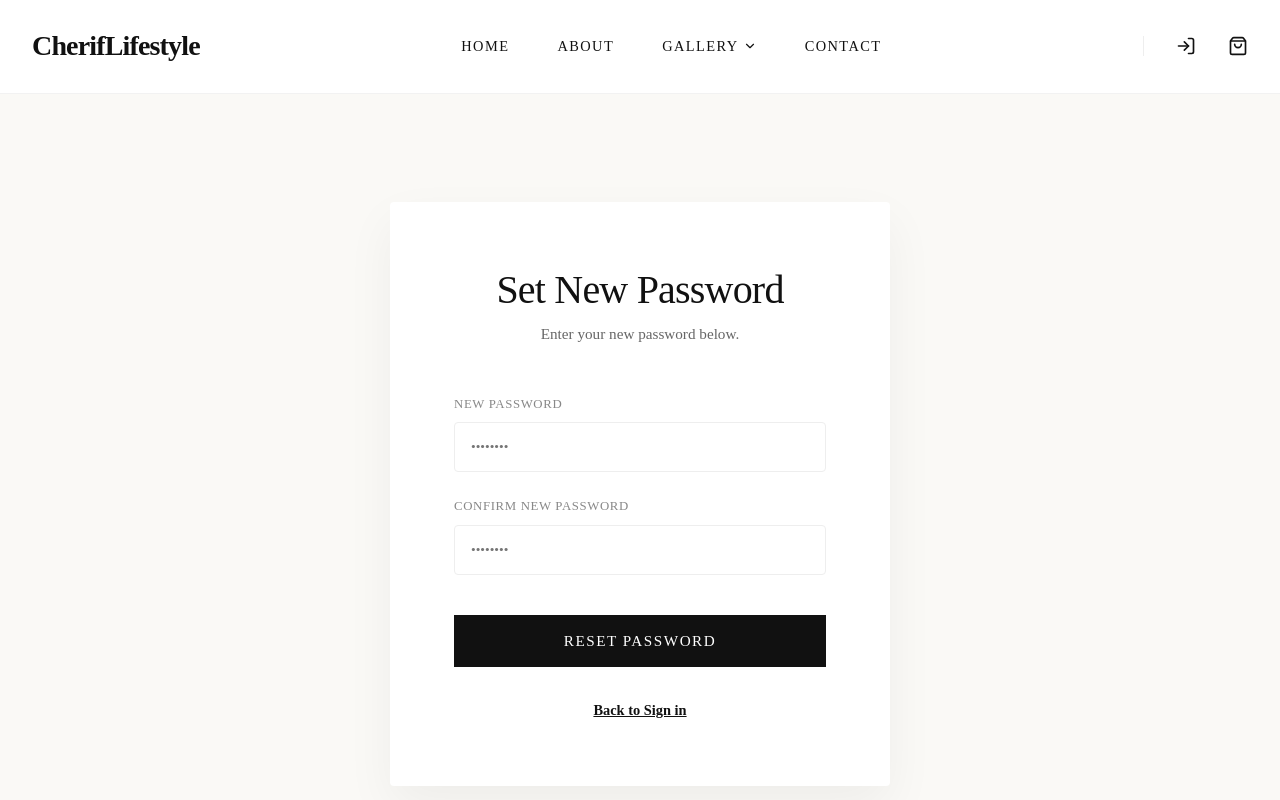
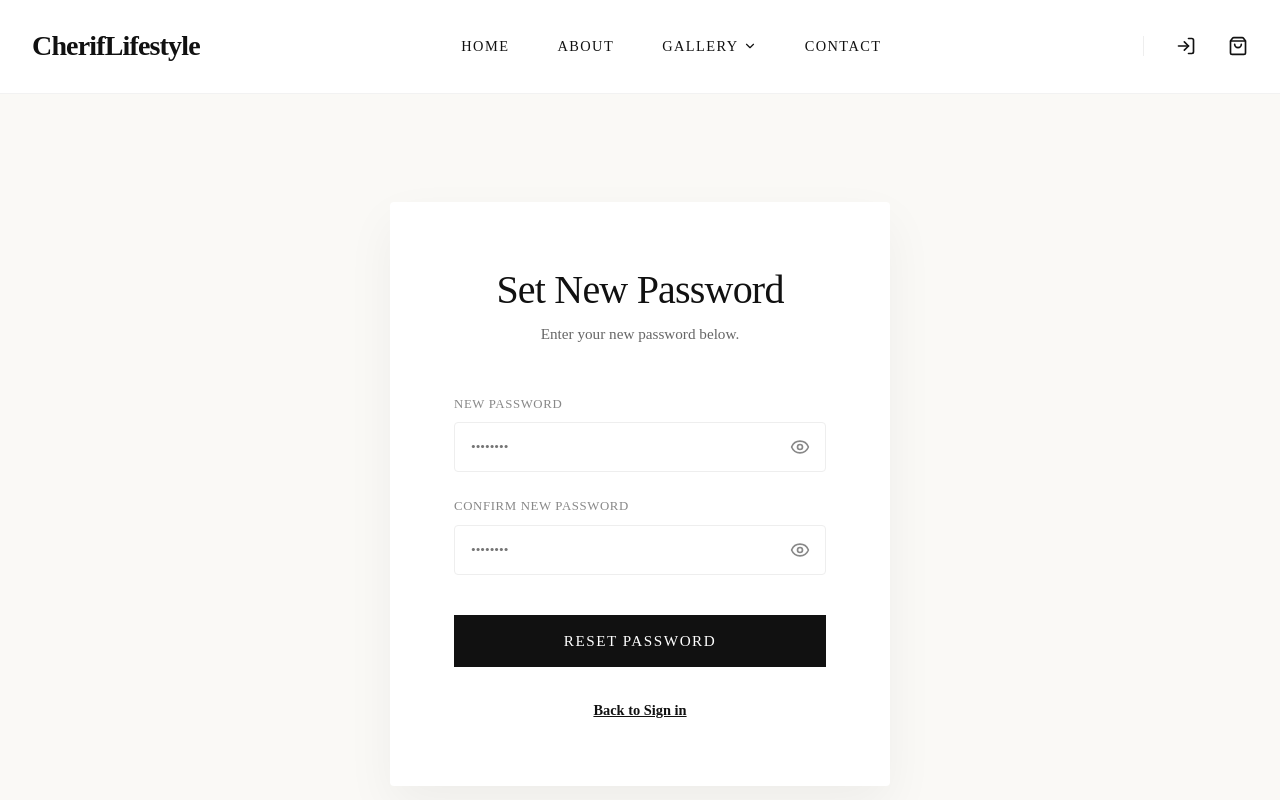
Before and after one commit to Jenola344/cherifs-lifestyle-hub, a Next.js app: page /auth/reset-password in a window 1280 px wide. Shown: the top 800 px of the page. Built offline with nearby package versions, Linux system fonts and the light colour scheme; no server answers; a web font is replaced by a local one.

Commit message:
feat: implement authentication system with login, registration, and password reset functionality

```diff
--- a/src/app/auth/Auth.module.css
+++ b/src/app/auth/Auth.module.css
@@ -143,3 +143,33 @@
         padding: 2.5rem;
     }
 }
+
+.passwordWrapper {
+    position: relative;
+    width: 100%;
+}
+
+.passwordInput {
+    width: 100%;
+    padding-right: 3.5rem !important;
+}
+
+.passwordToggle {
+    position: absolute;
+    right: 1rem;
+    top: 50%;
+    transform: translateY(-50%);
+    background: none;
+    border: none;
+    color: #888;
+    cursor: pointer;
+    display: flex;
+    align-items: center;
+    justify-content: center;
+    padding: 0;
+    transition: color 0.2s;
+}
+
+.passwordToggle:hover {
+    color: var(--color-black);
+}
--- a/src/app/auth/reset-password/page.tsx
+++ b/src/app/auth/reset-password/page.tsx
@@ -3,11 +3,13 @@ import { useState, Suspense } from 'react';
 import { useSearchParams } from 'next/navigation';
 import Button from '@/components/ui/Button';
 import Link from 'next/link';
+import { Eye, EyeOff } from 'lucide-react';
 import styles from '../Auth.module.css';
 
 function ResetPasswordContent() {
     const [newPassword, setNewPassword] = useState('');
     const [confirmPassword, setConfirmPassword] = useState('');
+    const [showPassword, setShowPassword] = useState(false);
     const [loading, setLoading] = useState(false);
     const [message, setMessage] = useState({ type: '', text: '' });
     const searchParams = useSearchParams();
@@ -65,23 +67,43 @@ function ResetPasswordContent() {
                     <form onSubmit={handleSubmit} className={styles.form}>
                         <div className={styles.group}>
                             <label>New Password</label>
+                            <div className={styles.passwordWrapper}>
                                 <input
-                                type="password"
+                                    type={showPassword ? "text" : "password"}
                                     value={newPassword}
                                     onChange={(e) => setNewPassword(e.target.value)}
                                     placeholder="••••••••"
                                     required
+                                    className={styles.passwordInput}
                                 />
+                                <button
+                                    type="button"
+                                    className={styles.passwordToggle}
+                                    onClick={() => setShowPassword(!showPassword)}
+                                >
+                                    {showPassword ? <EyeOff size={20} /> : <Eye size={20} />}
+                                </button>
+                            </div>
                         </div>
                         <div className={styles.group}>
                             <label>Confirm New Password</label>
+                            <div className={styles.passwordWrapper}>
                                 <input
-                                type="password"
+                                    type={showPassword ? "text" : "password"}
                                     value={confirmPassword}
                                     onChange={(e) => setConfirmPassword(e.target.value)}
                                     placeholder="••••••••"
                                     required
+                                    className={styles.passwordInput}
                                 />
+                                <button
+                                    type="button"
+                                    className={styles.passwordToggle}
+                                    onClick={() => setShowPassword(!showPassword)}
+                                >
+                                    {showPassword ? <EyeOff size={20} /> : <Eye size={20} />}
+                                </button>
+                            </div>
                         </div>
 
                         <Button type="submit" variant="primary" className={styles.btn} disabled={loading}>
--- a/src/app/shop/page.tsx
+++ b/src/app/shop/page.tsx
@@ -242,7 +242,7 @@ export default function Shop() {
                                                     className={`${styles.optBtn} ${selectedFrame === 'Framed' ? styles.optActive : ''}`}
                                                     onClick={() => setSelectedFrame('Framed')}
                                                 >
-                                                    Framed (+ ₦150)
+                                                    Framed (+ ₦5,000)
                                                 </button>
                                             </div>
                                         </div>
--- a/src/components/layout/Footer.tsx
+++ b/src/components/layout/Footer.tsx
@@ -1,10 +1,16 @@
 'use client';
 
 import { Instagram, Mail, MapPin, MessageCircle, Send, Music } from 'lucide-react';
+import { usePathname } from 'next/navigation';
 import { APP_CONFIG } from '@/lib/config';
 import styles from './Footer.module.css';
 
 export default function Footer() {
+    const pathname = usePathname();
+
+    if (pathname?.startsWith('/admin')) {
+        return null;
+    }
 
     return (
         <footer className={styles.footer} id="contact">
--- a/src/lib/auth.ts
+++ b/src/lib/auth.ts
@@ -1,5 +1,4 @@
 import { NextAuthOptions } from "next-auth";
-import GoogleProvider from "next-auth/providers/google";
 import CredentialsProvider from "next-auth/providers/credentials";
 import { MongoDBAdapter } from "@auth/mongodb-adapter";
 import clientPromise from "@/lib/mongodb";
@@ -14,10 +13,7 @@ const useAdapter = !!process.env.MONGODB_URI;
 export const authOptions: NextAuthOptions = {
     ...(useAdapter ? { adapter: MongoDBAdapter(clientPromise) as any } : {}),
     providers: [
-        GoogleProvider({
-            clientId: process.env.GOOGLE_CLIENT_ID || "",
-            clientSecret: process.env.GOOGLE_CLIENT_SECRET || "",
-        }),
+
         EmailProvider({
             server: {
               host: process.env.EMAIL_SERVER_HOST,
@@ -47,7 +43,7 @@ export const authOptions: NextAuthOptions = {
                 }
 
                 if (!user.password) {
-                    throw new Error("This email is registered with Google. Please sign in with Google.");
+                    throw new Error("This email is registered via another method. Please use the appropriate sign-in method.");
                 }
 
                 if (!user.isVerified) {
```
Also changed, not shown: src/app/admin/page.tsx (+14 -5 lines), src/app/api/auth/forgot-password/route.ts (+15 -8 lines), src/app/api/auth/register/route.ts (+12 -13 lines), src/app/auth/page.tsx (+14 -14 lines), src/app/shop/Shop.module.css (+33 -0 lines). Lines whose indentation alone changed are shown as unchanged.
